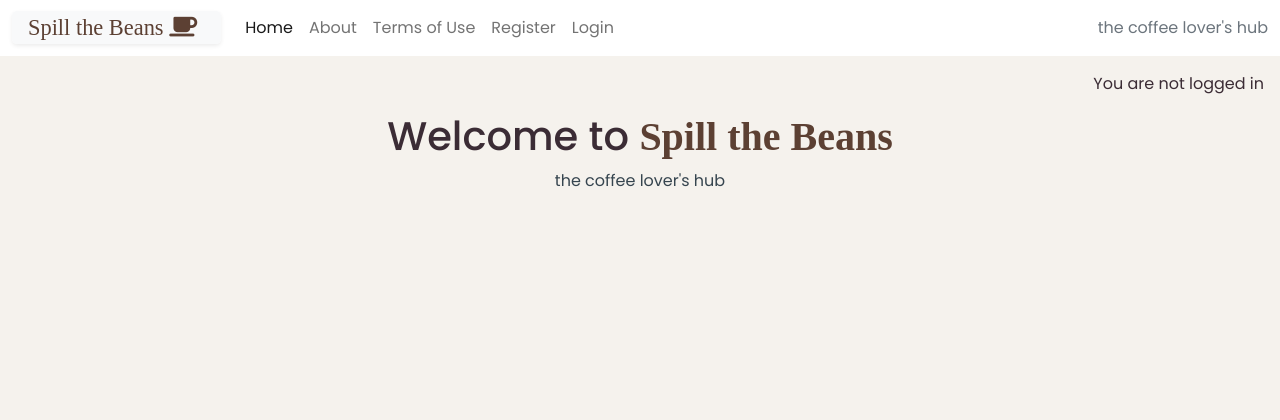
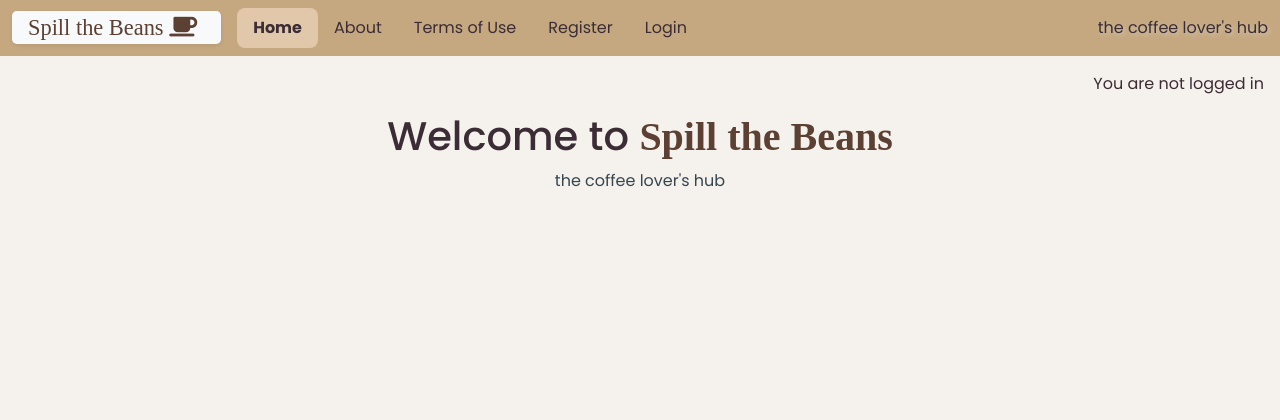
Before and after one commit to KateMcGuane/spill_the_beans, a Django app: page / in a window 1280 px wide. Shown: the top 420 px of the page. Run offline with Django 4.2, Linux system fonts and the light colour scheme; data that the repository does not hold is empty; some web fonts are replaced.

Commit message:
Adjust navbar CSS for optimum contrast

```diff
--- a/coffee/settings.py
+++ b/coffee/settings.py
@@ -35,7 +35,7 @@ TEMPLATES_DIR = os.path.join(BASE_DIR, 'templates')
 SECRET_KEY = os.environ.get("SECRET_KEY")
 
 # SECURITY WARNING: don't run with debug turned on in production!
-DEBUG = False
+DEBUG = True
 
 ALLOWED_HOSTS = [
     "127.0.0.1",
--- a/static/css/style.css
+++ b/static/css/style.css
@@ -28,6 +28,37 @@ a {
     font-size: 2.2rem;
     font-weight: 700;
     color: #5C4033;
+}
+
+.navbar-styles {
+    background-color: #C5A880;
+}
+
+.navbar-slogan {
+    color: #3B2C35 !important;
+    text-shadow: 2px 2px 4px rgba(209, 198, 177, 1) !important;
+}
+
+.navbar .nav-link.nav-text-custom {
+    color: #3B2C35 !important;
+    font-weight: 400;
+    padding: 0.5rem 1rem;
+    border-radius: 0.5rem;
+    transition: background-color 0.3s ease, font-weight 0.3s ease;
+}
+
+/* Hover & focus navbar links */
+.navbar .nav-link.nav-text-custom:hover,
+.navbar .nav-link.nav-text-custom:focus {
+    background-color: #E2C8AA !important;
+    font-weight: 600;
+    text-decoration: none;
+}
+
+/* Active link style navbar links */
+.navbar .nav-link.nav-text-custom.active {
+    background-color: #E2C8AA !important;
+    font-weight: 700;
 }
 
 .red-o {
--- a/templates/base.html
+++ b/templates/base.html
@@ -43,7 +43,7 @@
 <body class="d-flex flex-column h-100 main-bg">
 
     <!-- Navigation -->
-    <nav class="navbar navbar-expand-lg navbar-light bg-white">
+    <nav class="navbar navbar-expand-lg navbar-styles">
         <div class="container-fluid">
             <a class="navbar-brand" href="{% url 'home' %}">
                 <span class="brand text-brown display-6 fw-light rounded-3 px-3 py-1 shadow-sm bg-light">
@@ -53,32 +53,32 @@
                 aria-controls="navbarText" aria-expanded="false" aria-label="Toggle navigation">
                 <span class="navbar-toggler-icon"></span>
             </button>
-            <div class="collapse navbar-collapse" id="navbarText">
+            <div class="collapse navbar-collapse nav-text-custom" id="navbarText">
                 <ul class="navbar-nav me-auto mb-2 mb-lg-0">
                     <li class="nav-item">
-                        <a class="nav-link {% if request.path == home_url %}active" aria-current="page{% endif %}"
+                        <a class="nav-link nav-text-custom {% if request.path == home_url %}active" aria-current="page{% endif %}"
                             href="{% url 'home' %}">Home</a>
                     </li>
                     <li class="nav-item">
-                        <a class="nav-link {% if request.path == about_url %}active" aria-current="page{% endif %}" href="{% url 'about' %}">About</a>
+                        <a class="nav-link nav-text-custom {% if request.path == about_url %}active" aria-current="page{% endif %}" href="{% url 'about' %}">About</a>
                     </li>
                     <li class="nav-item">
-                        <a class="nav-link {% if request.path == terms_url %}active" aria-current="page{% endif %}" href="{% url 'terms' %}">Terms of Use</a>
+                        <a class="nav-link nav-text-custom {% if request.path == terms_url %}active" aria-current="page{% endif %}" href="{% url 'terms' %}">Terms of Use</a>
                     </li>
                     {% if user.is_authenticated %}
                     <li class="nav-item">
-                        <a class="nav-link {% if request.path == logout_url %}active" aria-current="page{% endif %}" href="{% url 'account_logout' %}">Logout</a>
+                        <a class="nav-link nav-text-custom {% if request.path == logout_url %}active" aria-current="page{% endif %}" href="{% url 'account_logout' %}">Logout</a>
                     </li>
                     {% else %}
                     <li class="nav-item">
-                        <a class="nav-link {% if request.path == signup_url %}active" aria-current="page{% endif %}" href="{% url 'account_signup' %}">Register</a>
+                        <a class="nav-link nav-text-custom {% if request.path == signup_url %}active" aria-current="page{% endif %}" href="{% url 'account_signup' %}">Register</a>
                     </li>
                     <li class="nav-item">
-                        <a class="nav-link {% if request.path == login_url %}active" aria-current="page{% endif %}" href="{% url 'account_login' %}">Login</a>
+                        <a class="nav-link nav-text-custom {% if request.path == login_url %}active" aria-current="page{% endif %}" href="{% url 'account_login' %}">Login</a>
                     </li>
                     {% endif %}
                 </ul>
-                <span class="navbar-text text-muted">
+                <span class="navbar-text navbar-slogan">
                     the coffee lover's hub
                 </span>
             </div>
```
